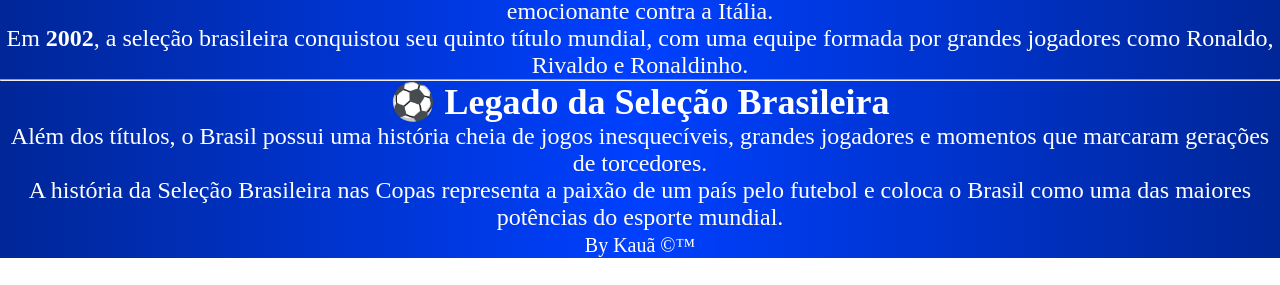
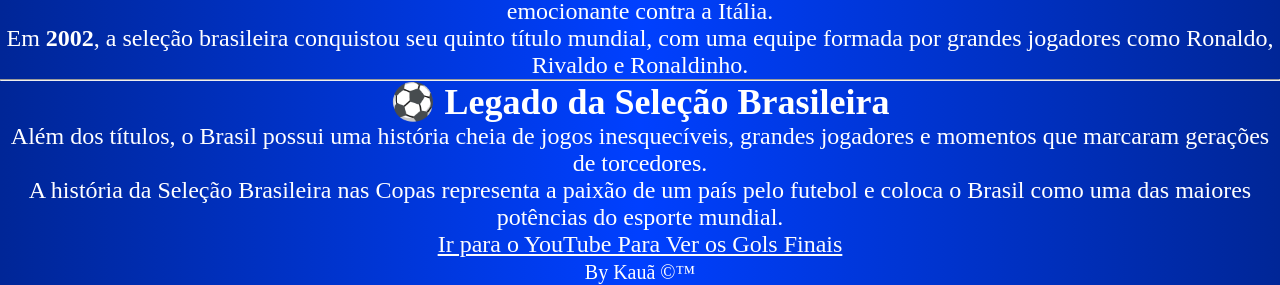
Before and after one commit to Kauayg131/Kaua_site_2C, a plain HTML site: page html/programas.html in a window 1280 px wide. Shown: the part 669-954 px from the top of the page. Before the commit the page ends 927 px from the top, so only its background shows below. Drawn offline with Linux system fonts and the light colour scheme.

Commit message:
segunda verção com javascript para calculo3

```diff
--- a/html/programas.html
+++ b/html/programas.html
@@ -98,6 +98,7 @@
         e coloca o Brasil como uma das maiores potências do esporte mundial.
     </p>
 
+    <a href="https://www.youtube.com/watch?v=dQw4w9WgXcQ">Ir para o YouTube Para Ver os Gols Finais</a>
 
 
 </section>
```
